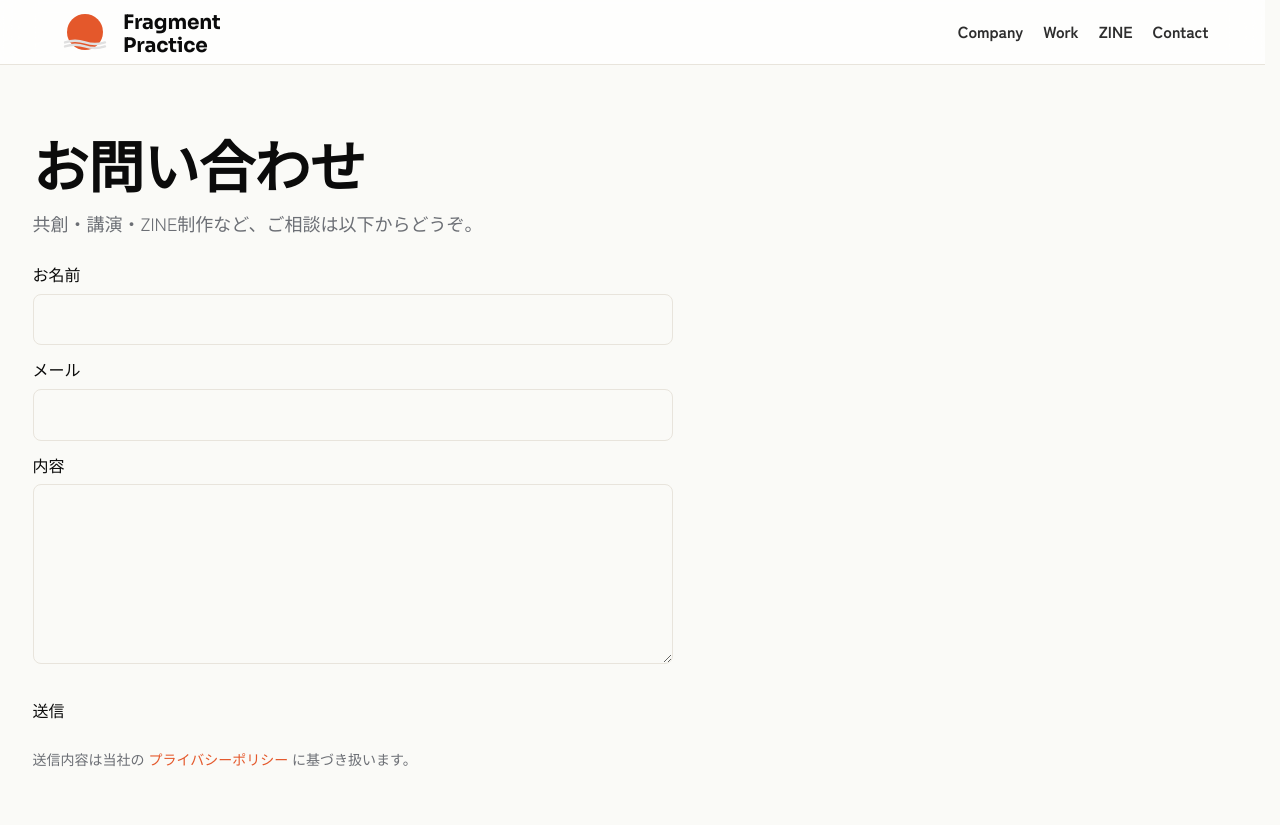
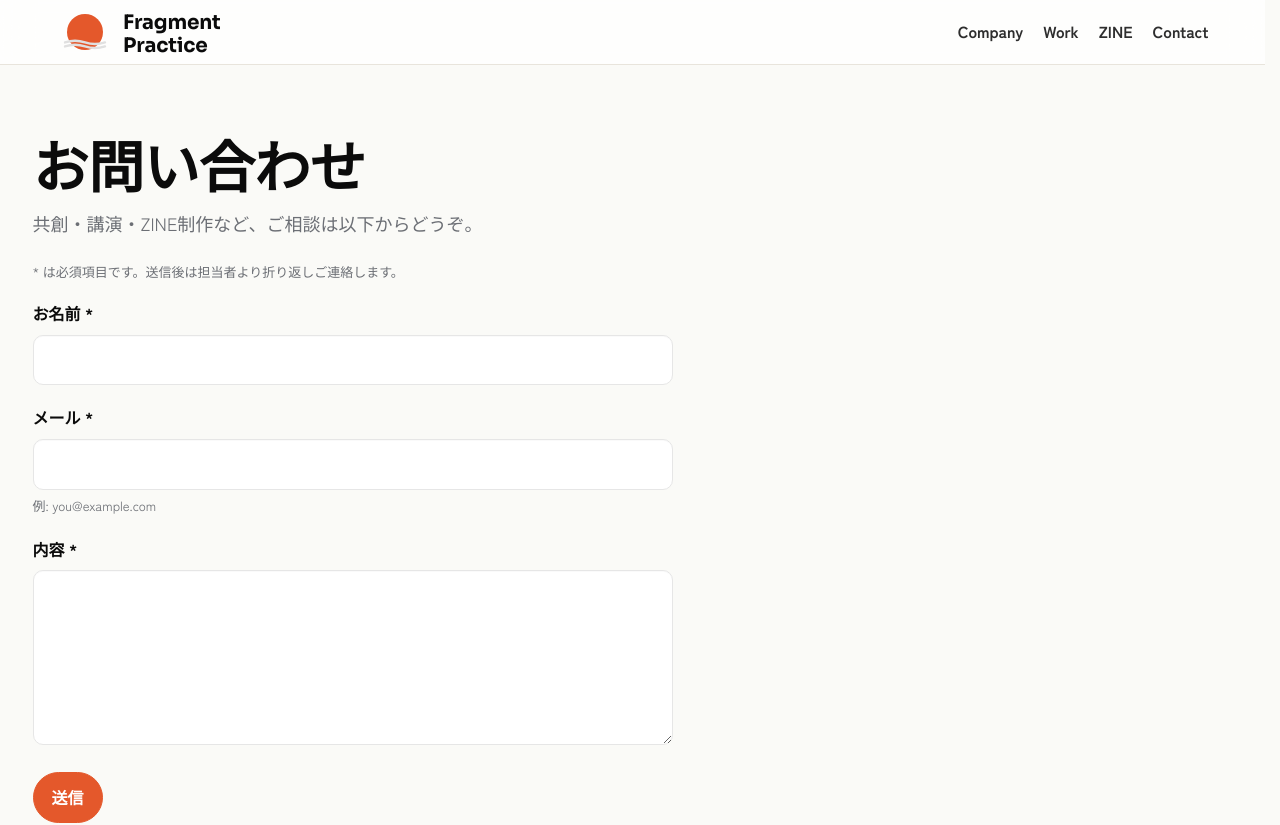
Before and after one commit to yasufrag/fragmentpractice.com, a Next.js app: page /contact in a window 1280 px wide. Shown: the top 825 px of the page. Built offline with nearby package versions, Linux system fonts and the light colour scheme; no server answers.

Commit message:
commit fragmentpractice.com

```diff
--- a/src/app/globals.css
+++ b/src/app/globals.css
@@ -328,3 +328,98 @@ a:hover{ text-decoration:underline; text-underline-offset:2px; color:var(--fg);
     --wave-line: hsl(0 0% 40%); /* ダークモード用はやや濃いめに */
   }
 }
+
+/* ===================== Forms (Contact) — refined ===================== */
+.cf-wrap{ max-width:640px; margin-top:24px; }
+
+.cf-field{ margin:18px 0 20px; }
+.cf-label{
+  display:block; font-weight:700; margin-bottom:8px;
+  color: var(--fg);
+}
+
+/* 入力・テキストエリア：白ベース＋繊細ボーダー＋薄い内側影で沈静化 */
+.cf-input, .cf-textarea{
+  width:100%;
+  padding:12px 14px;
+  border:1px solid #E6E6E6;              /* うっすら境界 */
+  border-radius:10px;                     /* やわらかい角丸 */
+  background:#fff;                        /* 白ベース */
+  color:var(--fg);
+  font:inherit;
+  line-height:1.55;
+  box-shadow: inset 0 1px 0 rgba(0,0,0,.02);  /* 極薄の内側影で凹み感 */
+  transition: border-color .15s ease, box-shadow .15s ease, background .2s ease;
+}
+
+/* テキストエリアの使い心地 */
+.cf-textarea{
+  min-height:160px;        /* 画像の見た目相当 */
+  resize: vertical;        /* 横は固定、縦だけ伸縮 */
+}
+
+/* プレースホルダは少し淡く */
+.cf-input::placeholder,
+.cf-textarea::placeholder{ color:#B4B8BE; }
+
+/* フォーカス：アクセントの淡いリング＋ボーダー強調（スクショの自然な主張） */
+.cf-input:focus, .cf-textarea:focus{
+  outline:none;
+  border-color:#CFCFCF;
+  box-shadow:
+    inset 0 1px 0 rgba(0,0,0,.02),
+    0 0 0 3px color-mix(in srgb, var(--accent) 16%, transparent);
+}
+
+/* 無効状態 */
+.cf-input:disabled, .cf-textarea:disabled{
+  background:#F7F7F7; color:#9AA0A6; cursor:not-allowed;
+}
+
+/* エラー：赤みを帯びた枠＋淡いリング（強すぎない） */
+.cf-input[aria-invalid="true"],
+.cf-textarea[aria-invalid="true"]{
+  border-color:#E86A5E;
+  box-shadow:
+    inset 0 1px 0 rgba(232,106,94,.06),
+    0 0 0 3px color-mix(in srgb, #E86A5E 22%, transparent);
+}
+
+/* フィールド下の補助テキスト／エラー */
+.cf-hint{ margin:6px 0 0; font-size:13px; color:var(--muted); }
+.cf-error{ margin:6px 0 0; font-size:13px; color:#E15548; }
+
+/* 送信ボタン行 */
+.cf-actions{ display:flex; align-items:center; gap:12px; margin-top:6px; }
+.cf-meta{ font-size:13px; color:var(--muted); }
+
+/* サクセスカード（送信完了） */
+.cf-success{
+  border:1px solid var(--line);
+  background:#fff;
+  padding:16px 18px;
+  border-radius:12px;
+  box-shadow:0 6px 18px rgba(0,0,0,.05);
+}
+
+/* ダークモード（将来の切替用のやさしい対処） */
+@media (prefers-color-scheme: dark){
+  .cf-input, .cf-textarea{
+    background:#111; border-color:#2B2B2B; color:#F2F2F2;
+    box-shadow: inset 0 1px 0 rgba(255,255,255,.02);
+  }
+  .cf-input:focus, .cf-textarea:focus{
+    border-color:#3A3A3A;
+    box-shadow:
+      inset 0 1px 0 rgba(255,255,255,.02),
+      0 0 0 3px color-mix(in srgb, var(--accent) 22%, transparent);
+  }
+  .cf-hint{ color:#A0A0A0; }
+  .cf-success{ background:#111; border-color:#2B2B2B; }
+}
+
+/* モバイル微調整 */
+@media (max-width:640px){
+  .cf-wrap{ margin-top:16px; }
+  .cf-field{ margin:14px 0 16px; }
+}
--- a/src/components/ContactForm.tsx
+++ b/src/components/ContactForm.tsx
@@ -1,12 +1,8 @@
-// src/components/ContactForm.tsx
 "use client";
 
 import { useForm, ValidationError } from "@formspree/react";
 
-interface FsError {
-  field?: string;
-  message?: string;
-}
+interface FsError { field?: string; message?: string }
 
 export default function ContactForm() {
   const formId = process.env.NEXT_PUBLIC_FORMSPREE_FORM_ID;
@@ -14,103 +10,107 @@ export default function ContactForm() {
   // フォーム未設定時のフォールバック
   if (!formId) {
     return (
-      <div style={{ maxWidth: 640, marginTop: 24 }}>
-        <p className="lead" role="status">
-          ⚠️ 現在、問い合わせフォームの設定を準備中です。
-        </p>
-        <p style={{ marginTop: 8, color: "var(--muted)" }}>
+      <section className="cf-wrap" aria-live="polite">
+        <p className="lead">⚠️ 現在、問い合わせフォームの設定を準備中です。</p>
+        <p className="cf-hint">
           お急ぎの方は{" "}
           <a href="mailto:hello@fragmentpractice.com">hello@fragmentpractice.com</a>{" "}
           までご連絡ください。
         </p>
-      </div>
+      </section>
     );
   }
 
   const [state, handleSubmit] = useForm(formId);
 
-  // 送信成功時はサンクス表示
+  // 送信完了
   if (state.succeeded) {
     return (
-      <p className="lead" role="status">
+      <section className="cf-wrap" role="status" aria-live="polite">
+        <div className="cf-success" aria-label="送信完了">
           ✅ 送信が完了しました。ありがとうございます。
-      </p>
+        </div>
+      </section>
     );
   }
 
-  // ---------- A11y 用: errors を“配列”へ安全に正規化 ----------
+  // A11y用: エラー配列を安全に扱う（ValidationErrorには生のstate.errorsを渡す）
   const rawErrors = state.errors as unknown;
-  const errorArray: unknown[] = Array.isArray(rawErrors)
-    ? rawErrors
-    : rawErrors
-      ? [rawErrors]
-      : [];
-
+  const errorArray: unknown[] = Array.isArray(rawErrors) ? rawErrors : rawErrors ? [rawErrors] : [];
   const ariaErrors: FsError[] = errorArray.filter(
     (e): e is FsError =>
       typeof e === "object" &&
       e !== null &&
       ("message" in (e as Record<string, unknown>) ||
-        "field" in (e as Record<string, unknown>))
+        "field" in (e as Record<string, unknown>)),
   );
-
   const hasError = (field: string) => ariaErrors.some((e) => e.field === field);
 
   return (
     <form
-      // handleSubmit が内部で preventDefault 済。no-misused-promises 回避に void を付与
-      onSubmit={(ev) => { void handleSubmit(ev); }}
-      style={{ maxWidth: 640, marginTop: 24 }}
+      className="cf-wrap"
       noValidate
+      // useFormの返り値はpreventDefaultを内包。no-misused-promises回避にvoidを付ける
+      onSubmit={(ev) => {
+        void handleSubmit(ev);
+      }}
+      aria-describedby="cf-note"
+      acceptCharset="utf-8"
+      autoComplete="on"
     >
-      <label htmlFor="cf-name" style={{ display: "block", marginBottom: 12 }}>
-        お名前
+      <p id="cf-note" className="cf-hint">
+        * は必須項目です。送信後は担当者より折り返しご連絡します。
+      </p>
+
+      {/* お名前 */}
+      <div className="cf-field">
+        <label htmlFor="cf-name" className="cf-label">
+          お名前 <span aria-hidden="true" className="cf-req">*</span>
+        </label>
         <input
           id="cf-name"
+          name="name"
           type="text"
-          name="name"
           required
           autoComplete="name"
           aria-required="true"
           aria-invalid={hasError("name")}
           aria-describedby={hasError("name") ? "cf-name-err" : undefined}
-          style={{
-            width: "100%",
-            padding: "12px",
-            marginTop: "6px",
-            border: "1px solid var(--line)",
-            borderRadius: "8px",
-          }}
+          className="cf-input"
+          style={hasError("name") ? { borderColor: "var(--accent)" } : undefined}
         />
-        {/* ValidationError には state.errors をそのまま渡す */}
         <ValidationError id="cf-name-err" prefix="Name" field="name" errors={state.errors} />
+      </div>
+
+      {/* メール */}
+      <div className="cf-field">
+        <label htmlFor="cf-email" className="cf-label">
+          メール <span aria-hidden="true" className="cf-req">*</span>
         </label>
-
-      <label htmlFor="cf-email" style={{ display: "block", marginBottom: 12 }}>
-        メール
         <input
           id="cf-email"
+          name="email"
           type="email"
-          name="email"
+          inputMode="email"
           required
           autoComplete="email"
-          inputMode="email"
           aria-required="true"
           aria-invalid={hasError("email")}
-          aria-describedby={hasError("email") ? "cf-email-err" : undefined}
-          style={{
-            width: "100%",
-            padding: "12px",
-            marginTop: "6px",
-            border: "1px solid var(--line)",
-            borderRadius: "8px",
-          }}
+          aria-describedby={hasError("email") ? "cf-email-err" : "cf-email-hint"}
+          className="cf-input"
+          style={hasError("email") ? { borderColor: "var(--accent)" } : undefined}
         />
+        <p id="cf-email-hint" className="cf-hint" aria-hidden={hasError("email") || undefined}>
+          例: you@example.com
+        </p>
         <ValidationError id="cf-email-err" prefix="Email" field="email" errors={state.errors} />
+      </div>
+
+      {/* 内容 */}
+      <div className="cf-field">
+        <label htmlFor="cf-message" className="cf-label">
+          内容 <span aria-hidden="true" className="cf-req">*</span>
         </label>
-
-      <label htmlFor="cf-message" style={{ display: "block", marginBottom: 12 }}>
-        内容
         <textarea
           id="cf-message"
           name="message"
@@ -119,33 +119,29 @@ export default function ContactForm() {
           aria-required="true"
           aria-invalid={hasError("message")}
           aria-describedby={hasError("message") ? "cf-message-err" : undefined}
-          style={{
-            width: "100%",
-            padding: "12px",
-            marginTop: "6px",
-            border: "1px solid var(--line)",
-            borderRadius: "8px",
-          }}
+          className="cf-textarea"
+          style={hasError("message") ? { borderColor: "var(--accent)" } : undefined}
         />
-        <ValidationError
-          id="cf-message-err"
-          prefix="Message"
-          field="message"
-          errors={state.errors}
-        />
-      </label>
+        <ValidationError id="cf-message-err" prefix="Message" field="message" errors={state.errors} />
+      </div>
 
       {/* Honeypot（スパム対策） */}
-      <input type="text" name="_gotcha" style={{ display: "none" }} />
+      <input type="text" name="_gotcha" style={{ display: "none" }} tabIndex={-1} aria-hidden="true" />
 
+      {/* アクション */}
+      <div className="cf-actions">
         <button
           type="submit"
           disabled={state.submitting}
-        className="cta primary"
-        style={{ marginTop: 16 }}
+          className="btn primary"
+          aria-busy={state.submitting}
         >
           {state.submitting ? "送信中…" : "送信"}
         </button>
+        <span className="cf-meta" aria-live="polite">
+          {state.submitting ? "送信処理を行っています…" : ""}
+        </span>
+      </div>
 
       {/* フォーム全体のエラー（API由来など） */}
       <ValidationError errors={state.errors} />
```
Lines whose indentation alone changed are shown as unchanged.
